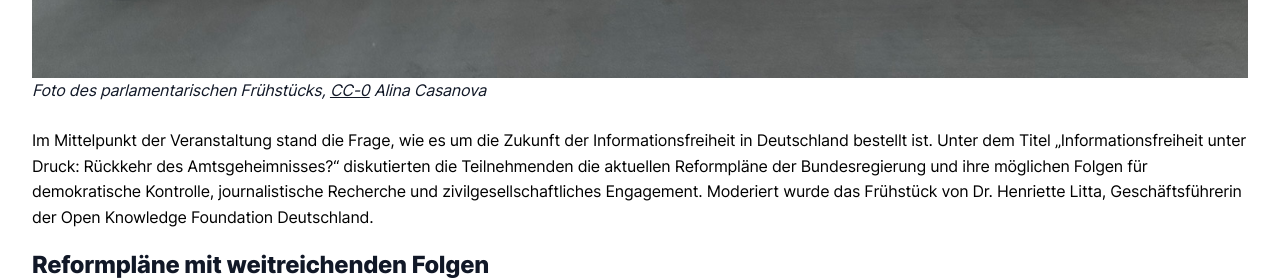
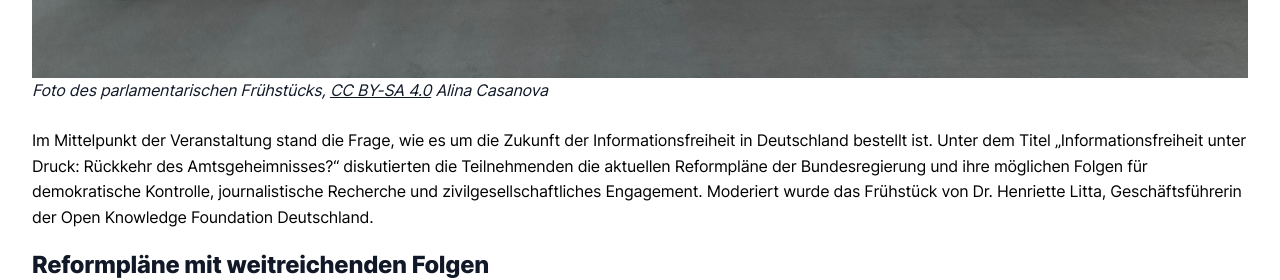
Before and after one commit to okfde/buendnis-f5, a Jekyll site: the page built from _publikationen/2026-10-27-ifg-bericht.md, in a window 1280 px wide and 900 px high, scrolled down 1224 px. Shown: the part 180-460 px from the top of the window. Built offline with Jekyll 4.4.1, drawn with Linux system fonts in a browser that asks for light colours.

Commit message:
Update ccbyscaled.html

```diff
--- a/_includes/ccbyscaled.html
+++ b/_includes/ccbyscaled.html
@@ -1,13 +1,6 @@
 <figure class="publication-image">
-  <img
-    src="/assets/images/{{ include.file }}"
-    alt="{{ include.alt }}"
-  >
-  <figcaption>
-    <em>
-      {{ include.caption }},
-      <a href="https://creativecommons.org/publicdomain/zero/1.0/deed.de">CC-0</a>
-      {{ include.author }}
-    </em>
-  </figcaption>
+ <img
+  src="/assets/images/{{ include.file }}"
+  alt="{{ include.alt }}" >
+  <figcaption><em>{{ include.caption }}, <a href="https://creativecommons.org/licenses/by-sa/4.0/deed.de">CC BY-SA 4.0</a> {{ include.author }}{% if include.commonslink %}, <a href="{{ include.commonslink}}">via Wikimedia Commons</a>{% endif %}</em></figcaption>
 </figure>
```
